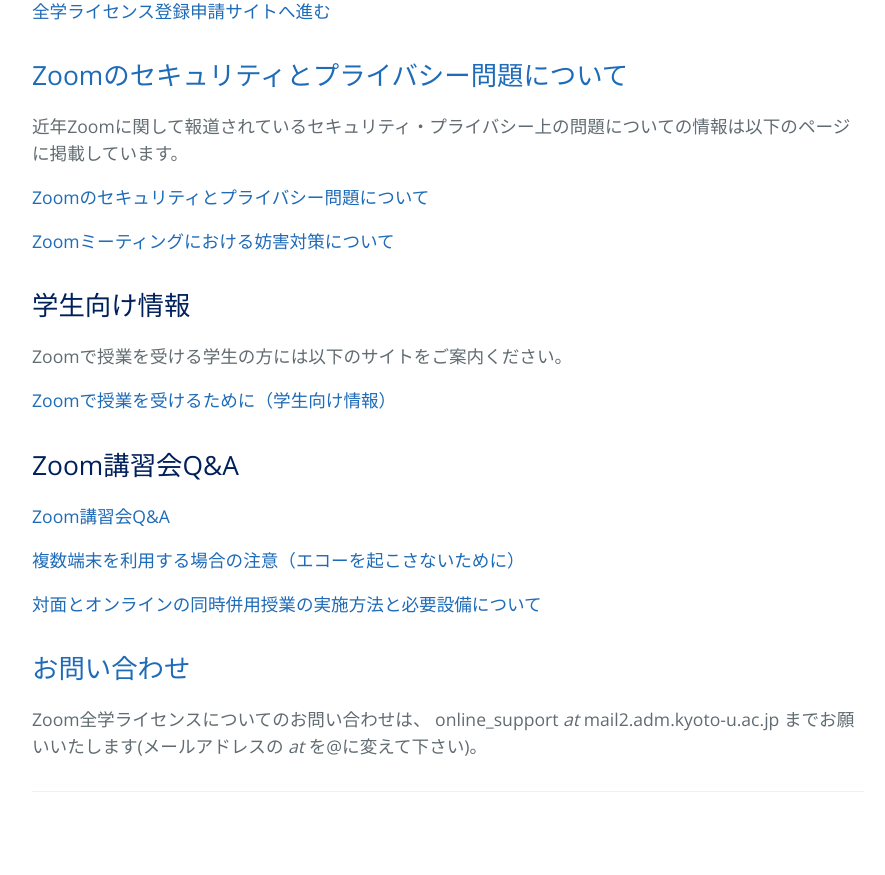
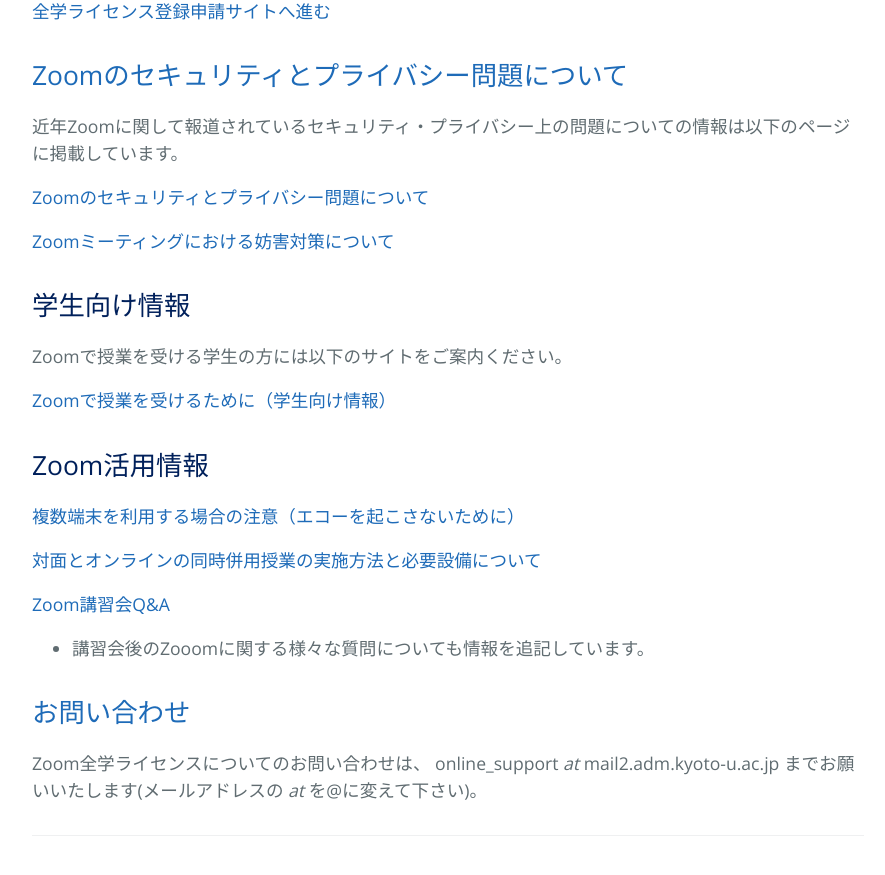
Before and after one commit to kyoto-u/online-edu, a Jekyll site: the page built from zoom.md, in a window 1280 px wide and 900 px high, scrolled down 2453 px. Shown: the top 875 px of the window, without its empty margins (192-1077 px from the left). Built offline with Jekyll 4.4.1, drawn with Linux system fonts in a browser that asks for light colours.

Commit message:
Update zoom.md

```diff
--- a/zoom.md
+++ b/zoom.md
@@ -15,7 +15,7 @@ title: オンラインミーティングサービス(Zoom全学ライセンス)
 - [Zoom全学ライセンスの登録について](#anch04)
 - [Zoomのセキュリティとプライバシー問題について](#anch05)
 - [学生向け情報](#anch06)
-- [Zoom講習会 Q&A](#anch07)
+- [Zoom活用情報](#anch07)
 - [お問い合わせ](#anch08)
 
 <a id="anch00"></a>
@@ -85,15 +85,16 @@ Zoomで授業を受ける学生の方には以下のサイトをご案内くだ
 [Zoomで授業を受けるために（学生向け情報）](zoom-student)
 
 <a id="anch07"></a>
-## Zoom講習会Q&A
-
-[Zoom講習会Q&A](https://kubar.rd.iimc.kyoto-u.ac.jp/zoom/qa.html)
+## Zoom活用情報
 
 [複数端末を利用する場合の注意（エコーを起こさないために）](zoom-audio-echo)
 
 [対面とオンラインの同時併用授業の実施方法と必要設備について](zoom-hybrid-use)
 
-<a id="anch08"></a>
-## <a href="#anch08">お問い合わせ</a>
+[Zoom講習会Q&A](https://kubar.rd.iimc.kyoto-u.ac.jp/zoom/qa.html)
+- 講習会後のZooomに関する様々な質問についても情報を追記しています。
+
+<a id="anch09"></a>
+## <a href="#anch09">お問い合わせ</a>
 
 Zoom全学ライセンスについてのお問い合わせは、 online_support _at_ mail2.adm.kyoto-u.ac.jp までお願いいたします(メールアドレスの _at_ を@に変えて下さい)。
```
